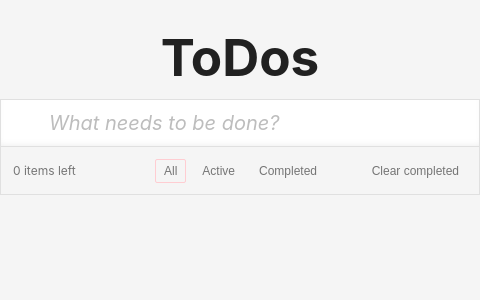
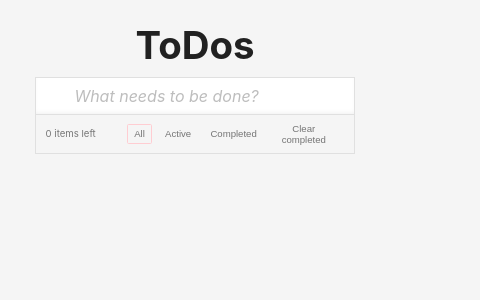
Before and after one commit to monkeysees/todo-app, a React (Vite) app: page / in a window 390 px wide. Shown: the top 300 px of the page, 480 px wide, since content can reach past the window. Built offline with nearby package versions, Linux system fonts and the light colour scheme.

Commit message:
Make the app responsive

```diff
--- a/src/App.tsx
+++ b/src/App.tsx
@@ -12,12 +12,10 @@ const AppWrapper = styled.main`
 `;
 
 const AppTitle = styled.h1`
-  font-size: 3.2em;
+  font-size: 4.8rem;
   line-height: 1;
   margin: 0 0 1.6rem;
 `;
-
-const width = "48rem";
 
 export default function App() {
   const [todos, setTodos] = useState<Todo[]>([]);
@@ -64,7 +62,6 @@ export default function App() {
     <AppWrapper>
       <AppTitle>ToDos</AppTitle>
       <Input
-        $width={width}
         type="text"
         value={newTodo}
         onChange={(e) => {
@@ -79,10 +76,8 @@ export default function App() {
         todos={todosToShow}
         statusChangeHandler={handleTodoStatusChange}
         statusFilter={statusFilter}
-        width={width}
       />
       <MenuBar
-        width={width}
         activeTodos={activeTodos}
         statusFilter={statusFilter}
         newStatusFilterHandler={setStatusFilter}
--- a/src/components/Input.tsx
+++ b/src/components/Input.tsx
@@ -1,7 +1,7 @@
 import styled from "styled-components";
 
-export default styled.input<{ $width: string }>`
-  width: ${(props) => props.$width};
+export default styled.input`
+  width: var(--app-width);
   height: 4.8rem;
   font-size: 2rem;
   font-family: inherit;
--- a/src/components/MenuBar.tsx
+++ b/src/components/MenuBar.tsx
@@ -2,8 +2,8 @@ import styled from "styled-components";
 import TextButton from "./TextButton";
 import Todo, { StatusFilter } from "../models/Todo";
 
-const MenuBarWrapper = styled.div<{ $width: string }>`
-  width: ${(props) => props.$width};
+const MenuBarWrapper = styled.div`
+  width: var(--app-width);
   height: 4.8rem;
   background-color: #f5f5f5;
   color: #757575;
@@ -33,20 +33,18 @@ const CompleteTodosButtonWrapper = styled.div`
 `;
 
 export default function MenuBar({
-  width,
   activeTodos,
   statusFilter,
   newStatusFilterHandler,
   completedTodosHandler,
 }: {
-  width: string;
   activeTodos: Todo[];
   statusFilter: StatusFilter;
   newStatusFilterHandler: (s: StatusFilter) => void;
   completedTodosHandler: () => void;
 }) {
   return (
-    <MenuBarWrapper $width={width}>
+    <MenuBarWrapper>
       <span>
         {activeTodos.length === 1 // for `0` it should also be "items"
           ? "1 item"
--- a/src/components/TodoList.tsx
+++ b/src/components/TodoList.tsx
@@ -2,9 +2,9 @@ import styled from "styled-components";
 import Todo, { StatusFilter } from "../models/Todo";
 import Checkbox from "./Checkbox";
 
-const TodoItemsList = styled.ul<{ $width: string }>`
+const TodoItemsList = styled.ul`
   list-style: none;
-  width: ${(props) => props.$width};
+  width: var(--app-width);
   padding: 0;
   margin: 0;
 `;
@@ -26,17 +26,15 @@ const TodoItem = styled.li<{ $completed?: boolean }>`
 export default function TodoList({
   todos,
   statusChangeHandler,
-  width,
 }: {
   todos: Todo[];
   statusChangeHandler: (todo: string) => void;
   statusFilter: StatusFilter;
-  width: string;
 }) {
   // Styling a list with list-style: none; in CSS removes the list semantics.
   // Hence, list roles are added manually.
   return (
-    <TodoItemsList $width={width} role="list">
+    <TodoItemsList role="list">
       {todos.map((t) => (
         <TodoItem $completed={t.isCompleted} role="listitem" key={t.value}>
           <Checkbox
--- a/src/index.css
+++ b/src/index.css
@@ -21,6 +21,13 @@
   font-size: 62.5%;
   padding: env(safe-area-inset-top) env(safe-area-inset-right)
     env(safe-area-inset-bottom) env(safe-area-inset-left);
+
+  --app-width: 48rem;
+
+  @media only screen and (max-width: 31.25em) {
+    font-size: 50%;
+    --app-width: 40rem;
+  }
 }
 
 body {
```
